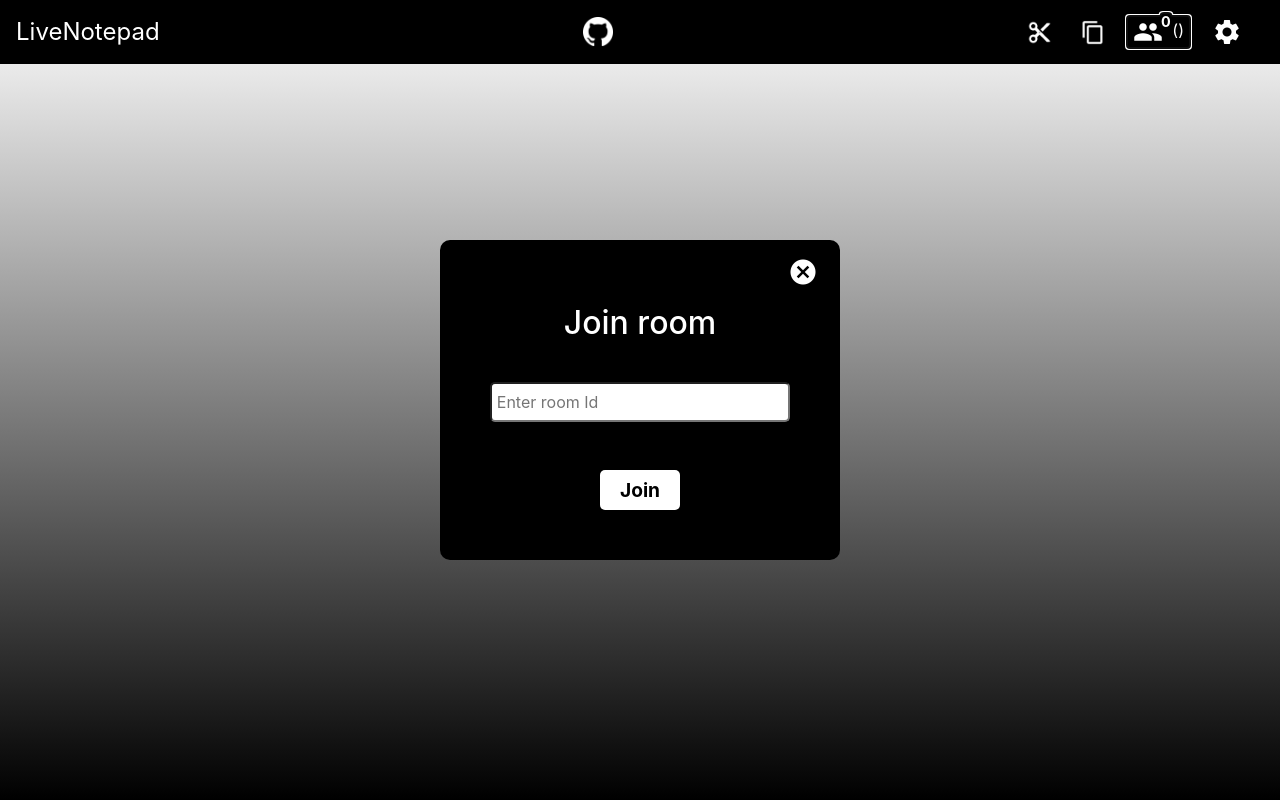
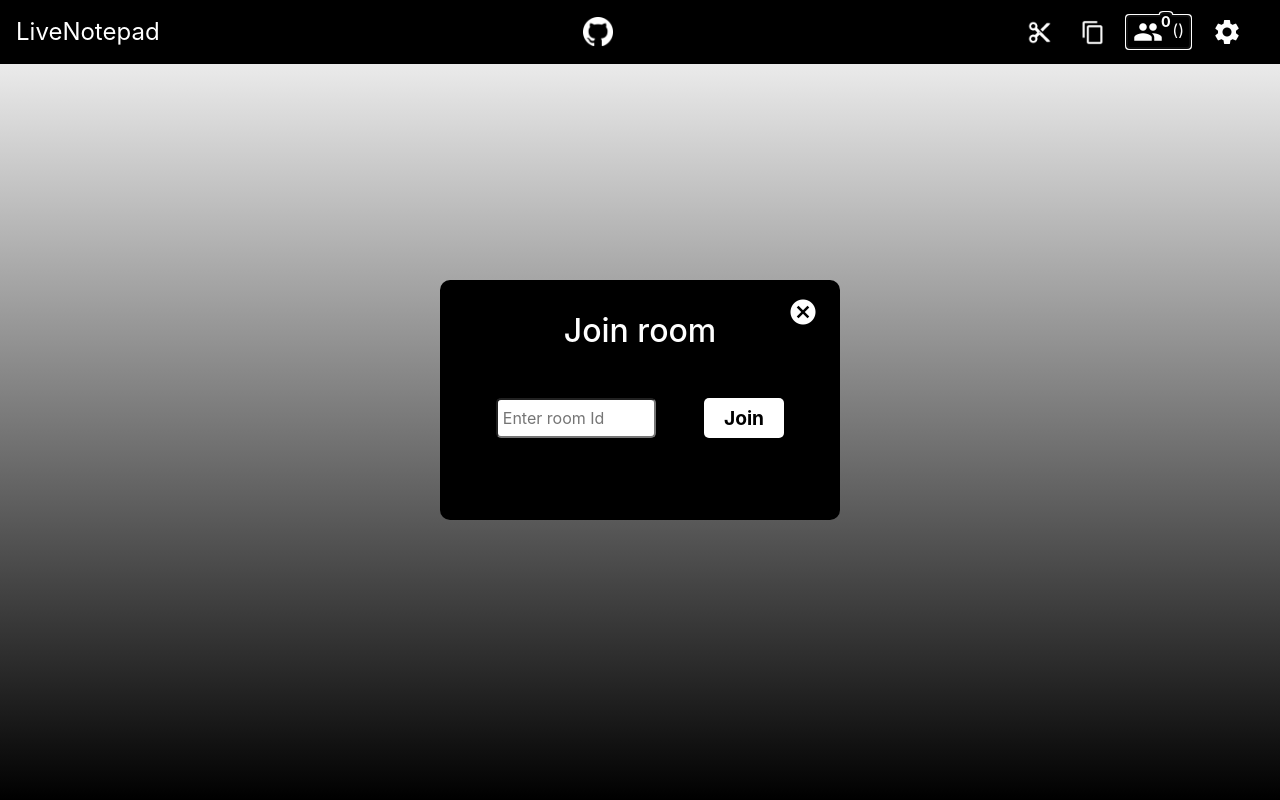
Before and after one commit to skr571999/textsync, a React (Create React App) app in the folder website/: page / in a window 1280 px wide. Both pictures are taken after a click on the button "People". Built offline with nearby package versions, Linux system fonts and the light colour scheme; no server answers.

Commit message:
[fix] website: landscape orientation modal style issue

```diff
--- a/website/src/App.css
+++ b/website/src/App.css
@@ -75,11 +75,15 @@ button {
     justify-content: flex-end;
 }
 
-.justify-space-between {
-    justify-content: space-between;
+/* Room Info */
+.roomIdInput {
+    display: flex;
+    justify-content: space-around;
+    align-items: center;
+    margin: 3rem 1rem;
 }
 
-.join-btn {
+.roomIdInput .join-btn {
     background-color: white;
     color: black;
     border-radius: 5px;
@@ -90,13 +94,13 @@ button {
 }
 
 .roomIdInput input {
-    width: 300px;
-    height: 40px;
-    margin: 2rem 0 3rem 0;
+    max-width: 10rem;
+    height: 2.5rem;
     padding-left: 0.3rem;
     border-radius: 5px;
 }
 
+/* Settings */
 .settings-container {
     padding: 0 4rem;
 }
@@ -132,3 +136,12 @@ button {
         padding-top: 4rem;
     }
 }
+
+@media (orientation: landscape) {
+    .my-modal-container {
+        height: 15rem;
+    }
+    .my-modal-content {
+        margin-top: -1rem;
+    }
+}
```
